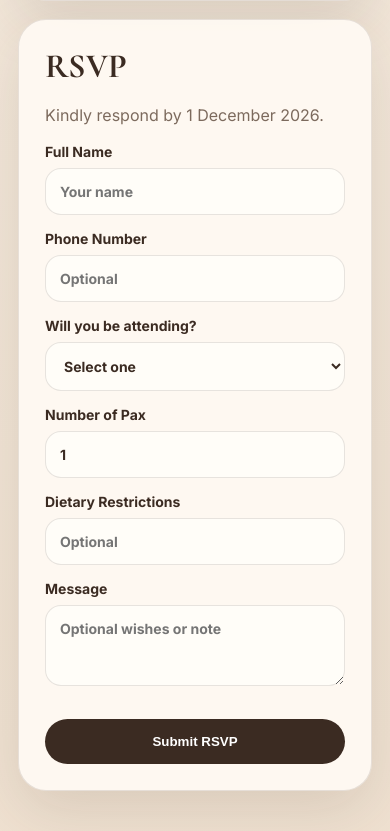
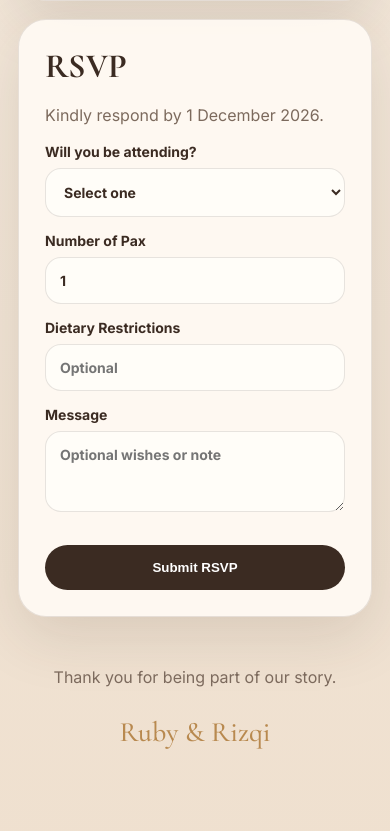
Before and after one commit to rizfebriansyah/engagement-invitation, a Flask app: page / in a window 390 px wide. Shown: the part 1380-2211 px from the top of the page. Run offline with Flask 3, Linux system fonts and the light colour scheme; data that the repository does not hold is empty; some libraries are stand-ins or nearby versions.

Commit message:
remove full name/phone
update app

```diff
--- a/app.py
+++ b/app.py
@@ -115,8 +115,10 @@ def personalized_invite(slug):
 
 @app.route("/rsvp", methods=["POST"])
 def submit_rsvp():
-    name = request.form.get("name", "").strip()
-    phone = request.form.get("phone", "").strip()
+    # name = request.form.get("name", "").strip()
+    # phone = request.form.get("phone", "").strip()
+    name = request.form.get("family_name", "Guest").strip()
+    phone = ""
     attending = request.form.get("attending", "").strip()
     pax = request.form.get("pax", "0").strip()
     dietary = request.form.get("dietary", "").strip()
@@ -125,7 +127,9 @@ def submit_rsvp():
     family_name = request.form.get("family_name", "").strip()
     max_pax = request.form.get("max_pax", "10").strip()
 
-    if not name or attending not in ["yes", "no"]:
+    # if not name or attending not in ["yes", "no"]:
+    #     return redirect(url_for("invitation"))
+    if attending not in ["yes", "no"]:
         return redirect(url_for("invitation"))
 
     try:
--- a/templates/index.html
+++ b/templates/index.html
@@ -49,7 +49,7 @@
           <input type="hidden" name="family_slug" value="{{ family_slug }}" />
           <input type="hidden" name="family_name" value="{{ family_name }}" />
           <input type="hidden" name="max_pax" value="{{ max_pax }}" />
-        <label>
+        <!-- <label>
           Full Name
           <input type="text" name="name" required placeholder="Your name" />
         </label>
@@ -57,7 +57,7 @@
         <label>
           Phone Number
           <input type="text" name="phone" placeholder="Optional" />
-        </label>
+        </label> -->
 
         <label>
           Will you be attending?
```
